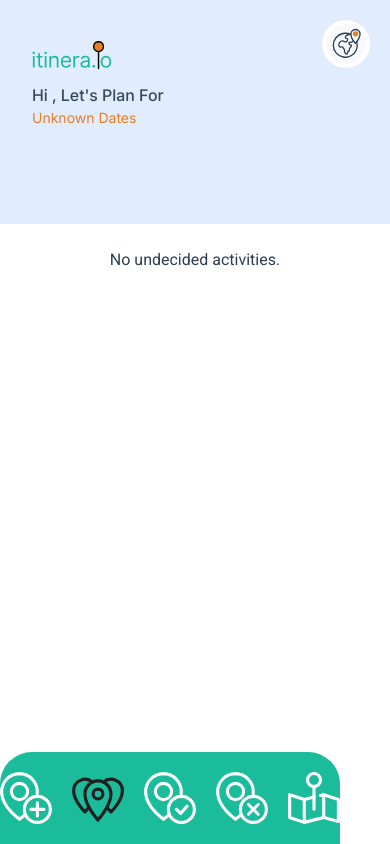
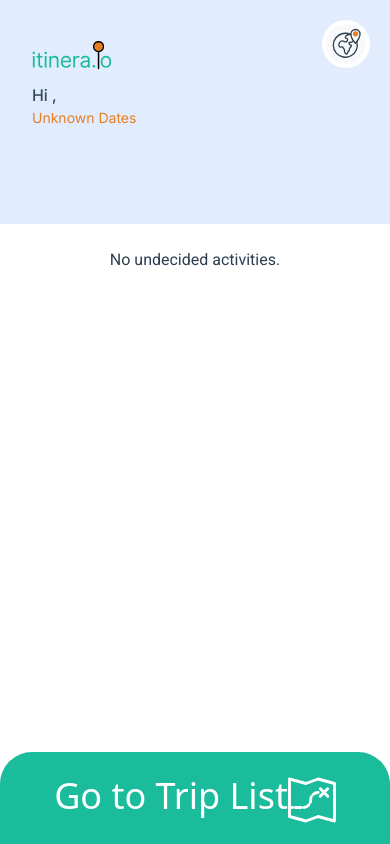
Before and after one commit to kcadavos/itinera-io, a Next.js app: page /ItinerarySuggestionPages/UndecidedListPage in a window 390 px wide. Built offline with nearby package versions, Linux system fonts and the light colour scheme; no server answers.

Commit message:
header and navbar for desktop complete minor styling still left

```diff
--- a/src/app/(pages)/ItinerarySuggestionPages/AddSuggestionPage/page.tsx
+++ b/src/app/(pages)/ItinerarySuggestionPages/AddSuggestionPage/page.tsx
@@ -3,7 +3,7 @@ import AddSuggestionComponent from "@/components/pageComponents/AddSuggestionCom
 const AddSuggestionPage = () => {
 
   return (
-    <div className='font-roboto m-0 p-0 max-w-screen'>
+    <div className='font-roboto m-0 p-0 max-w-screen lg:ml-40'>
         <AddSuggestionComponent />
     </div>
   )
--- a/src/app/(pages)/ItinerarySuggestionPages/layout.tsx
+++ b/src/app/(pages)/ItinerarySuggestionPages/layout.tsx
@@ -1,4 +1,5 @@
 "use client"
+
 import React from 'react'
 
 const Layout = ({ children }: { children: React.ReactNode }) =>  {
@@ -6,7 +7,7 @@ const Layout = ({ children }: { children: React.ReactNode }) =>  {
     <div>
 
       {children}
-      <div>
+      <div className='block lg:hidden'>
 
       </div>
 
--- a/src/app/(pages)/Trip/TripList/page.tsx
+++ b/src/app/(pages)/Trip/TripList/page.tsx
@@ -18,6 +18,9 @@ const TripList = () => {
   const { selectedTripId, setSelectedTripId } = useSelectedTripIdContext();
 
   useEffect(() => {
+    if(window.innerWidth > 1024){
+      router.push("/ItinerarySuggestionPages/UndecidedListPage")
+    }
     // pick up triplist data
     const getTripListData = async () => {
       const tripList = await GetTripListByUserId(userId, getToken()); // returned data is already sorted from soonest to latest
--- a/src/app/(pages)/layout.tsx
+++ b/src/app/(pages)/layout.tsx
@@ -1,35 +1,40 @@
-"use client"
-import FooterComponent from '@/components/FooterComponent'
+"use client";
+import DesktopSideComponent from "@/components/DesktopSideComponent";
+import FooterComponent from "@/components/FooterComponent";
+import HeaderComponent from "@/components/HeaderComponent";
+import NavbarComponent from "@/components/NavbarComponent";
 
+import { usePathname } from "next/navigation";
+import React, { useEffect, useState } from "react";
 
-import { usePathname } from 'next/navigation'
-import React, { useEffect , useState } from 'react'
-
-const Layout = ({ children }: { children: React.ReactNode }) =>  {
+const Layout = ({ children }: { children: React.ReactNode }) => {
   const route = usePathname();
   const [isHidden, setIsHidden] = useState(false);
-  useEffect(()=>{
-    const mobileScreen = window.innerWidth < 1024;
-    if(mobileScreen){
-      setIsHidden(route.startsWith('/ItinerarySuggestionPages'));
-    };
-  },[route])
+  const [showNav, setShowNav] = useState(false);
 
+  useEffect(() => {
+
+      const isLargeScreen = window.innerWidth >= 1024;
+      const isItineraryRoute = route.startsWith("/ItinerarySuggestionPages");
+      setIsHidden(!isLargeScreen);
+      setShowNav(isLargeScreen || (!isLargeScreen && isItineraryRoute));
+  }, [route]);
 
   return (
+    <div>
+      <div className="grid lg:grid-cols-4 lg:gap-0">
+        <div className="lg:col-[1]">
+          <DesktopSideComponent />
+        </div>
+        <div className="w-full lg:col-start-2 lg:col-span-3">
+          {showNav && <NavbarComponent />}
+          <HeaderComponent/>
+          {children}
+        </div>
+      </div>
+      {isHidden && <FooterComponent />}
+    </div>
+  );
+};
 
-    <div>
-
-
-
-      {children}
-      <div className='block lg:hidden'>
-        {!isHidden && <FooterComponent/>}
-
-      </div>
-
-    </div>
-  )
-}
-
-export default Layout
+export default Layout;
--- a/src/app/layout.tsx
+++ b/src/app/layout.tsx
@@ -4,6 +4,7 @@ import "./globals.css";
 import HeaderComponent from "@/components/HeaderComponent";
 import { AppWrapper } from "@/context/DataContext";
 import NavbarComponent from "@/components/NavbarComponent";
+import DesktopSideComponent from "@/components/DesktopSideComponent";
 
 
 const geistSans = Geist({
@@ -35,8 +36,6 @@ export default function RootLayout({
         className={`${geistSans.variable} ${geistMono.variable} antialiased`}
       >
         <AppWrapper>
-          <HeaderComponent />
-          <NavbarComponent/>
           {children}
         </AppWrapper>
       </body>
--- a/src/components/FooterComponent.tsx
+++ b/src/components/FooterComponent.tsx
@@ -60,13 +60,6 @@ const FooterComponent = () => {
                    href: "",
                   onClick: handleClick,
                 };
-            // case loginStatus === "create":
-            //   return{
-            //     text: "hi",
-            //     src: "",
-            //     href: "",
-
-            // };
 
             default:
                 return {
@@ -83,8 +76,8 @@ const FooterComponent = () => {
     const bottom = selectedPage();
   return (
 
-    <div className="fixed bottom-0 w-full">
-      <div className=" bg-[#1ABC9C] min-w-screen max-w-screen py-5 rounded-t-4xl  ">
+    <div className="fixed lg:relative  bottom-0 w-full">
+      <div className=" bg-[#1ABC9C]  py-5 rounded-t-4xl  ">
         <div className="text-white flex justify-center text-4xl font-medium ">
          <Link href={bottom.href} onClick={bottom.onClick} className="flex">
         <p>{bottom.text}</p>
--- a/src/components/HeaderComponent.tsx
+++ b/src/components/HeaderComponent.tsx
@@ -11,81 +11,150 @@ import {
 } from "@/context/DataContext";
 
 import { usePathname } from "next/navigation";
-import { format } from "date-fns";
-import { parseISO } from "date-fns";
+import { format, parseISO } from "date-fns";
 import MenuComponent from "./MenuComponent";
 
 const HeaderComponent = () => {
   const path = usePathname();
-  const { loginStatus } = useLoginStatusContext();
-const { createStatus } = useCreateStatusContext();
-const { accountStatus } = useAccountStatusContext();
+
   const { name } = useNameContext();
   const { selectedTripStartDate } = useSelectedTripStartDateContext();
   const { selectedTripEndDate } = useSelectedTripEndDateContext();
   const { selectedTripDestination } = useSelectedTripDestinationContext();
+  const { loginStatus } = useLoginStatusContext();
+  const { createStatus } = useCreateStatusContext();
+  const { accountStatus } = useAccountStatusContext();
 
   const [isHidden, setIsHidden] = useState(false);
+
   useEffect(() => {
-    setIsHidden(path == "/");
+    setIsHidden(path === "/" || window.innerWidth >= 1024);
   }, [path]);
 
   const findPath = () => {
     const startDate = selectedTripStartDate ? parseISO(selectedTripStartDate) : null;
     const endDate = selectedTripEndDate ? parseISO(selectedTripEndDate) : null;
 
-    switch (true) {
-      case path === "/ItinerarySuggestionPages/AddSuggestionPage":
+    const greeting = (
+      <p>
+        Hi <span className="text-[#4A90E2] text-xl">{name}</span>,
+      </p>
+    );
+
+    if (path === "/ItinerarySuggestionPages/AddSuggestionPage") {
       return {
-          topMessage: (
-            <p>
-              Hi <span className="text-[#4A90E2] text-xl">{name}</span>, Let&apos;s Plan For
-            </p>
-          ),
+        topMessage: greeting,
         destination: selectedTripDestination,
         message: "What activities are you excited about?",
         color: "text-black text-sm",
       };
+    }
 
-      case path.startsWith("/ItinerarySuggestionPages"):
+    if (path.startsWith("/ItinerarySuggestionPages")) {
       return {
-          topMessage: (
-            <p>
-              Hi <span className="text-[#4A90E2] text-xl">{name}</span>, Let&apos;s Plan For
-            </p>
-          ),
+        topMessage: greeting,
         destination: selectedTripDestination,
-          message: startDate && endDate
+        message:
+          startDate && endDate
             ? `for ${format(startDate, "MMM dd")} - ${format(endDate, "MMM dd")}`
             : "Unknown Dates",
         color: "text-[#E67E22] text-sm",
       };
+    }
 
-      case path === "/Trip/TripList":
+    if (path === "/Trip/TripList") {
       return {
-          topMessage: (
-            <p>
-              Hi <span className="text-[#4A90E2] text-xl">{name}</span>,
-            </p>
-          ),
+        topMessage: greeting,
         destination: "",
         message: <p>Looking Forward to <br /> These Trips?</p>,
         color: "text-[#34495E] text-2xl",
       };
+    }
 
-      case path === "/Trip/AddTrip":
+    if (path === "/Trip/AddTrip") {
       return {
-          topMessage: (
-            <p>
-              Hi <span className="text-[#4A90E2] text-xl">{name}</span>,
-            </p>
-          ),
+        topMessage: greeting,
         destination: "",
         message: <p>Where Do You <br /> Want to Go?</p>,
         color: "text-[#34495E] text-2xl",
       };
+    }
 
-      case loginStatus === "failed":
+    if (path === "/NotificationPage") {
+      return {
+        topMessage: greeting,
+        destination: "",
+        message: <p>Some New Things For You</p>,
+        color: "text-[#34495E] text-2xl text-medium",
+      };
+    }
+
+    // Account status
+    if (accountStatus === "password") {
+      return {
+        topMessage: greeting,
+        destination: "",
+        message: <p>Want to Update Your Password</p>,
+        color: "text-[#34495E] text-2xl text-medium",
+      };
+    }
+
+    if (accountStatus === "account") {
+      return {
+        topMessage: greeting,
+        destination: "",
+        message: <p>Want to Update Your Account</p>,
+        color: "text-[#34495E] text-2xl text-medium",
+      };
+    }
+
+    if (accountStatus === "mustmatch") {
+      return {
+        topMessage: greeting,
+        destination: "",
+        message: <p>New Passwords Do Not Match!</p>,
+        color: "text-[#34495E] text-2xl text-medium",
+      };
+    }
+
+    if (accountStatus === "failed") {
+      return {
+        topMessage: greeting,
+        destination: "",
+        message: <p>Old Password Is Not Correct!</p>,
+        color: "text-[#34495E] text-2xl text-medium",
+      };
+    }
+
+    if (accountStatus === "successPass") {
+      return {
+        topMessage: greeting,
+        destination: "",
+        message: <p>Password Changed Successfully</p>,
+        color: "text-[#34495E] text-2xl text-medium",
+      };
+    }
+
+    if (accountStatus === "successAcc") {
+      return {
+        topMessage: greeting,
+        destination: "",
+        message: <p>Name Changed Successfully</p>,
+        color: "text-[#34495E] text-2xl text-medium",
+      };
+    }
+
+    if (accountStatus === "failAcc") {
+      return {
+        topMessage: greeting,
+        destination: "",
+        message: <p>Name Did Not Change</p>,
+        color: "text-[#34495E] text-2xl text-medium",
+      };
+    }
+
+
+    if (loginStatus === "failed") {
       return {
         topMessage: (
           <p className="text-[#E67E22] text-2xl">
@@ -96,8 +165,9 @@ const { accountStatus } = useAccountStatusContext();
         message: "Please try again.",
         color: "",
       };
+    }
 
-      case loginStatus === "create":
+    if (loginStatus === "create") {
       return {
         topMessage: (
           <p>
@@ -108,129 +178,36 @@ const { accountStatus } = useAccountStatusContext();
         message: <p>Ready For an Adventure?</p>,
         color: "text-[#34495E] text-2xl text-medium",
       };
+    }
 
-      case createStatus === "success":
+    if (createStatus === "success") {
       return {
         topMessage: <p className="text-[#E67E22] text-2xl">Congratulations</p>,
         destination: "",
         message: <p>Account Created Successfully!</p>,
         color: "text-[#34495E] text-2xl text-medium",
       };
+    }
 
-      case createStatus === "exists":
+    if (createStatus === "exists") {
       return {
         topMessage: <p className="text-[#E67E22] text-2xl">Uh Oh</p>,
         destination: "",
         message: <p>Account Already Exists.</p>,
         color: "text-[#34495E] text-2xl text-medium",
       };
+    }
 
-      case createStatus === "failed":
+    if (createStatus === "failed") {
       return {
         topMessage: <p className="text-[#E67E22] text-2xl">Uh Oh</p>,
         destination: "",
         message: <p>Passwords Don&apos;t Match.</p>,
         color: "text-[#34495E] text-2xl text-medium",
       };
-        case path === "/NotificationPage":
-          return {
-            topMessage:
-            (
-              <p>
-                Hi <span className="text-[#4A90E2] text-xl">{name}</span>,
-              </p>
-            ),
-            destination: "",
-            message: <p>Some New Things For You</p>,
-            color: "text-[#34495E] text-2xl text-medium",
-          };
-        case accountStatus === "password":
-          return {
-            topMessage:
-            (
-              <p>
-                Hi <span className="text-[#4A90E2] text-xl">{name}</span>,
-              </p>
-            ),
-            destination: "",
-            message: <p>Want to Update Your Password</p>,
-            color: "text-[#34495E] text-2xl text-medium",
-          };
-          case accountStatus === "account":
-            return {
-              topMessage:
-              (
-                <p>
-                  Hi <span className="text-[#4A90E2] text-xl">{name}</span>,
-                </p>
-              ),
-              destination: "",
-              message: <p>Want to Update Your Account</p>,
-              color: "text-[#34495E] text-2xl text-medium",
-            };
-          case accountStatus === "mustmatch":
-            return {
-              topMessage:
-              (
-                <p>
-                  Hi <span className="text-[#4A90E2] text-xl">{name}</span>,
-                </p>
-              ),
-              destination: "",
-              message: <p>New Passwords Do Not Match!</p>,
-              color: "text-[#34495E] text-2xl text-medium",
-            };
-          case accountStatus === "failed":
-            return {
-              topMessage:
-              (
-                <p>
-                  Hi <span className="text-[#4A90E2] text-xl">{name}</span>,
-                </p>
-              ),
-              destination: "",
-              message: <p>Old Password Is Not Correct!</p>,
-              color: "text-[#34495E] text-2xl text-medium",
-            };
-          case accountStatus === "successPass":
-            return {
-              topMessage:
-              (
-                <p>
-                  Hi <span className="text-[#4A90E2] text-xl">{name}</span>,
-                </p>
-              ),
-              destination: "",
-              message: <p>Password Changed Successfully</p>,
-              color: "text-[#34495E] text-2xl text-medium",
-            };
-          case accountStatus === "successAcc":
-            return {
-              topMessage:
-              (
-                <p>
-                  Hi <span className="text-[#4A90E2] text-xl">{name}</span>,
-                </p>
-              ),
-              destination: "",
-              message: <p>Name Changed Successfully</p>,
-              color: "text-[#34495E] text-2xl text-medium",
-            };
-          case accountStatus === "failAcc":
-            return {
-              topMessage:
-              (
-                <p>
-                  Hi <span className="text-[#4A90E2] text-xl">{name}</span>,
-                </p>
-              ),
-              destination: "",
-              message: <p>Name Did Not Change</p>,
-              color: "text-[#34495E] text-2xl text-medium",
-            };
+    }
 
 
-      default:
     return {
       topMessage: (
         <p className="text-[#E67E22] text-2xl">
@@ -243,29 +220,160 @@ const { accountStatus } = useAccountStatusContext();
       message: "Log In.",
       color: "text-[#34495E] text-2xl text-medium",
     };
-    }
   };
 
+  const desktopLogic = ()=>{
+    const startDate = selectedTripStartDate ? parseISO(selectedTripStartDate) : null;
+    const endDate = selectedTripEndDate ? parseISO(selectedTripEndDate) : null;
 
-  const bottom = findPath();
+    if (path === "/ItinerarySuggestionPages/AddSuggestionPage") {
+      return {
+        topMessage: ( <p> Let's plan for <span className="text-5xl text-[#1A89BC]">{selectedTripDestination} </span>
+        <span className="text-[#1A89BC]"> {startDate && endDate
+          ? `for ${format(startDate, "MMM dd")} - ${format(endDate, "MMM dd")}`
+          : "Unknown Dates"}</span> </p>),
+        bottomMessage:' What activities are you excited about?'
+      };
+    }
+    if (path === "/Trip/AddTrip") {
+      return {
+        topMessage:( <p>Where do you want to go?</p> ),
+        bottomMessage:''
+      };
+    }
 
+    if (path === "/NotificationPage") {
+      return {
+        topMessage: ( <p>Some new things for you  </p>),
+        bottomMessage:' '
+      };
+    }
+    if (path === "/ItinerarySuggestionPages/ItineraryPage") {
+      return {
+        topMessage: ( <p> Your itinerary for <span className="text-5xl text-[#1A89BC]">{selectedTripDestination} </span>
+          <span className="text-[#1A89BC]"> {startDate && endDate
+            ? `for ${format(startDate, "MMM dd")} - ${format(endDate, "MMM dd")}`
+            : "Unknown Dates"}</span> </p>),
+          bottomMessage:''
+      };
+    }
+    if (path === "/ItinerarySuggestionPages/UndecidedListPage") {
+      return {
+        topMessage: ( <p> Your itinerary for <span className="text-5xl text-[#1A89BC]">{selectedTripDestination} </span>
+          <span className="text-[#1A89BC]"> {startDate && endDate
+            ? `for ${format(startDate, "MMM dd")} - ${format(endDate, "MMM dd")}`
+            : "Unknown Dates"}</span> </p>),
+          bottomMessage:''
+      };
+    }
+    if (path === "/ItinerarySuggestionPages/LikedListPage") {
+      return {
+        topMessage: ( <p> Your itinerary for <span className="text-5xl text-[#1A89BC]">{selectedTripDestination} </span>
+          <span className="text-[#1A89BC]"> {startDate && endDate
+            ? `for ${format(startDate, "MMM dd")} - ${format(endDate, "MMM dd")}`
+            : "Unknown Dates"}</span> </p>),
+          bottomMessage:''
+      };
+    }
+    if (path === "/ItinerarySuggestionPages/DislikedListPage") {
+      return {
+        topMessage: ( <p> Your itinerary for <span className="text-5xl text-[#1A89BC]">{selectedTripDestination} </span>
+          <span className="text-[#1A89BC]"> {startDate && endDate
+            ? `for ${format(startDate, "MMM dd")} - ${format(endDate, "MMM dd")}`
+            : "Unknown Dates"}</span> </p>),
+          bottomMessage:''
+      };
+    }
+
+    // Account status
+    if (accountStatus === "password") {
+      return {
+        topMessage: ( <p className="text-[#E67E22]"> Change Your Password </p>),
+        bottomMessage:' '
+      };
+    }
+
+    if (accountStatus === "account") {
+      return {
+        topMessage: ( <p className="text-[#E67E22]"> Change Your Name  </p>),
+        bottomMessage:''
+      };
+    }
+
+    if (accountStatus === "mustmatch") {
+      return {
+        topMessage: ( <p>New Passwords Do Not Match! </p>),
+        bottomMessage:''
+      };
+    }
+
+    if (accountStatus === "failed") {
+      return {
+        topMessage: ( <p> Old Password Is Not Correct! </p>),
+        bottomMessage:' '
+      };
+    }
+
+    if (accountStatus === "successPass") {
+      return {
+        topMessage: ( <p> Password Changed Successfully </p>),
+        bottomMessage:' '
+      };
+    }
+
+    if (accountStatus === "successAcc") {
+      return {
+        topMessage: ( <p> Name Changed Successfully </p>),
+        bottomMessage:' '
+      };
+    }
+
+    if (accountStatus === "failAcc") {
+      return {
+        topMessage: ( <p> Name Did Not Change </p>),
+        bottomMessage:' '
+      };
+    }
+
+
+
+
+
+
+    return {
+      topMessage: ( <p> Let's plan for {selectedTripDestination} {startDate && endDate
+        ? `for ${format(startDate, "MMM dd")} - ${format(endDate, "MMM dd")}`
+        : "Unknown Dates"} </p>),
+      bottomMessage:' What activities are you excited about?'
+    };
+
+  };
+
+  const mobile = findPath();
+const desktop = desktopLogic();
   return (
-    <div className="block lg:hidden">
-      <div className="bg-[#E1ECFF] min-h-[14rem]  lg:min-h-[13.2rem] lg:max-h-[13.2rem] pt-10 pb-10 relative min-w-screen max-w-screen mb-6">
-        <div className="mx-8 mt-10 font-inter">
+    <div>
+      <div className="bg-[#E1ECFF] lg:bg-[#ECF0F1] min-h-[14rem] lg:min-h-[7.5rem] lg:max-h-[7.5rem] lg:w-full pt-10 pb-10 relative mb-6">
+        <div className="mx-8 mt-10 lg:mt-0 font-inter lg:hidden">
           <img
-            className="h-10 absolute left-6 top-10"
+            className="h-10 absolute left-6 top-10 "
             src="/assets/Icons/itineraLogo.svg"
-            alt=""
+            alt="Itinera Logo"
           />
 
           {!isHidden && <MenuComponent />}
 
-          <div className="font-medium text-[#34495E] mt-5">
-            {bottom.topMessage}
+          <div className="font-medium text-[#34495E] mt-5 ">
+            {mobile.topMessage}
           </div>
-          <p className="text-3xl text-[#E67E22]">{bottom.destination}</p>
-          <div className={` ${bottom.color}`}>{bottom.message}</div>
+
+          <p className="text-3xl text-[#E67E22]">{mobile.destination}</p>
+
+          <div className={mobile.color}>{mobile.message}</div>
+        </div>
+        <div className="hidden lg:block mt-0">
+<div className="text-3xl">{desktop.topMessage}</div>
+<div className="text-2xl">{desktop.bottomMessage}</div>
         </div>
       </div>
     </div>
--- a/src/components/MenuComponent.tsx
+++ b/src/components/MenuComponent.tsx
@@ -1,48 +1,78 @@
 "use client";
 import { useAccountStatusContext } from "@/context/DataContext";
 import Link from "next/link";
-import React, { useState } from "react";
+import React, { useState, useRef, useEffect } from "react";
 
 const MenuComponent = () => {
   const [isHidden, setIsHidden] = useState(true);
- const {accountStatus , setAccountStatus} = useAccountStatusContext();
+  const { accountStatus, setAccountStatus } = useAccountStatusContext();
+  const menuRef = useRef<HTMLDivElement>(null);
+
   const menuToggle = () => {
     setIsHidden(!isHidden);
   };
-  const changeHeader = ()=>{
-    setAccountStatus(accountStatus === 'account' ? 'password' : 'account' )
-    setIsHidden(!isHidden)
+
+  const changeHeader = () => {
+    setAccountStatus(accountStatus === "account" ? "password" : "account");
+    setIsHidden(true);
   };
 
-  const logOut = () =>{
+  const logOut = () => {
     setAccountStatus("idle");
     localStorage.clear();
     sessionStorage.clear();
+    setIsHidden(true);
   };
+
+  // ✅ Click-outside logic
+  useEffect(() => {
+    const handleClickOutside = (e: MouseEvent) => {
+      if (menuRef.current && !menuRef.current.contains(e.target as Node)) {
+        setIsHidden(true);
+      }
+    };
+
+    if (!isHidden) {
+      document.addEventListener("mousedown", handleClickOutside);
+    }
+
+    return () => {
+      document.removeEventListener("mousedown", handleClickOutside);
+    };
+  }, [isHidden]);
+
   return (
     <>
-
-      <div className="lg:bg-[#1ABC9C] lg:rounded-l-full flex justify-center absolute top-5 right-5  lg:top-0 lg:right-0 p-1 bg-white rounded-4xl lg:p-4 cursor-pointer">
+      <div
+        className="lg:bg-[#1ABC9C] lg:rounded-l-full flex justify-center absolute top-5 right-5  lg:top-0 lg:right-0 p-1 bg-white rounded-4xl lg:p-4 cursor-pointer"
+        onClick={menuToggle}
+      >
         <img
-          onClick={menuToggle}
-          className="w-10 rounded-full "
+          className="w-10 rounded-full"
           src="/assets/Icons/OrionWorldMapBg.svg"
           alt="Menu"
         />
       </div>
+
+      {/* Wrapped only the menu part in the ref */}
+      <div ref={menuRef}>
         {!isHidden && (
           <div className="grid text-[#E67E22] font-medium mt-5 gap-2 lg:pl-2 lg:pt-2">
-          <Link href="/Trip/TripList" className="block lg:hidden" onClick={menuToggle} >Trip Dashboard</Link>
-          <Link href="/AccountDetails" onClick={changeHeader}>Account Details</Link>
-          <Link href="/NotificationPage" onClick={menuToggle}>Notifications</Link>
-          <Link
-            href="/"
-            onClick={logOut}
-          >
+            <Link href="/Trip/TripList" className="block lg:hidden" onClick={menuToggle}>
+              Trip Dashboard
+            </Link>
+            <Link href="/AccountDetails" onClick={changeHeader}>
+              Account Details
+            </Link>
+            <Link href="/NotificationPage" onClick={menuToggle}>
+              Notifications
+            </Link>
+            <Link href="/" onClick={logOut}>
               Log Out
             </Link>
           </div>
         )}
+      </div>
     </>
   );
 };
--- a/src/components/NavbarComponent.tsx
+++ b/src/components/NavbarComponent.tsx
@@ -49,7 +49,7 @@ const NavbarComponent = () => {
 
 
 
-      <div className="bg-[#1ABC9C] fixed bottom-0 lg:top-0  py-5 rounded-t-4xl lg:h-18 lg:py-3 lg:rounded-none lg:ml-64  xl:ml-94 lg:w-full left-0 lg:pr-15 ">
+      <div className="bg-[#1ABC9C] fixed lg:relative bottom-0 lg:top-0  py-5 rounded-t-4xl lg:h-18 lg:py-3 lg:rounded-none  w-full    lg:pr-15 ">
         <div className="flex gap-5 lg:gap-0 justify-center lg:justify-around">
           {navItems.map(({  name, href, srcBlack, srcWhite }) => {
             const isActive = currentPath === href;
--- a/src/components/pageComponents/AddSuggestionComponent.tsx
+++ b/src/components/pageComponents/AddSuggestionComponent.tsx
@@ -243,11 +243,6 @@ const AddSuggestionComponent = () => {
       {/* desktop */}
       <div className="hidden lg:block">
         <div className="grid grid-cols-4">
-
-          <div className="col-[1]">
-            <DesktopSideComponent />
-          </div>
-
           <div className="col-span-3 flex justify-center mt-55">
           {
             selectedTripIsVotingOpen ?
```
Also changed, not shown: src/components/DesktopSideComponent.tsx (+51 -55 lines). Lines whose indentation alone changed are shown as unchanged.
